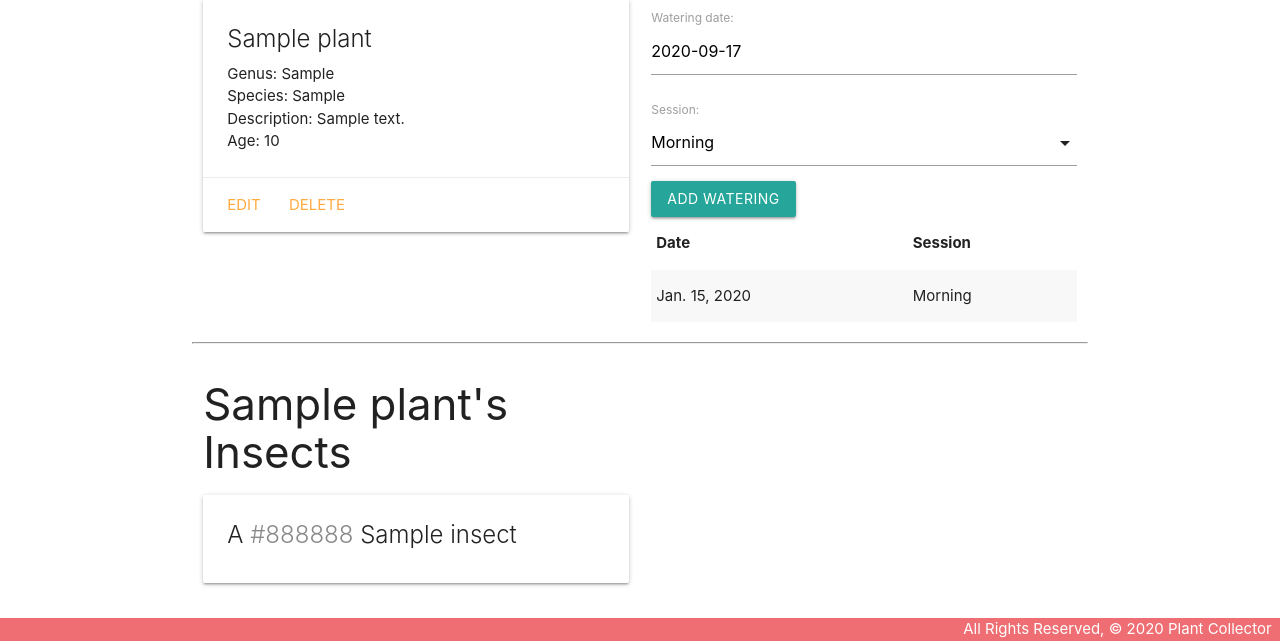
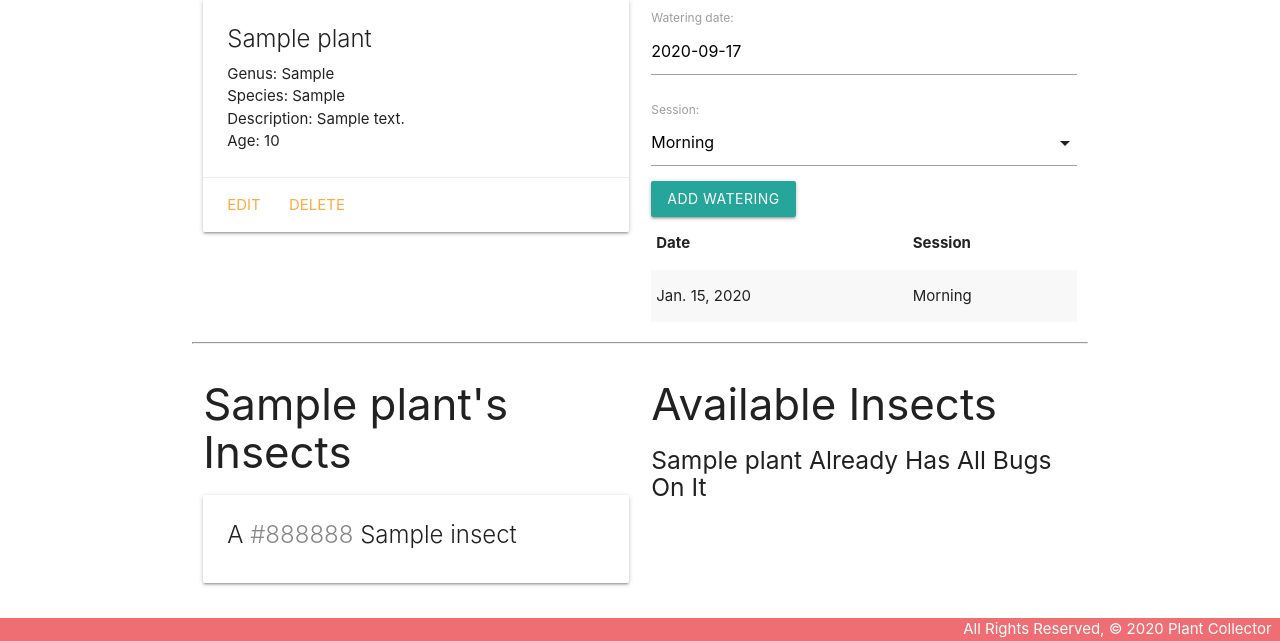
Before and after one commit to jdemarc/plantcollector, a Django app: page /plants/1/ in a window 1280 px wide. Shown: the part 209-850 px from the top of the page. Run offline with Django 3.2, Linux system fonts and the light colour scheme; tables that the repository leaves empty hold one stand-in row (values such as "Sample post").

Commit message:
Add all available insects.

```diff
--- a/main_app/templates/plants/detail.html
+++ b/main_app/templates/plants/detail.html
@@ -61,6 +61,28 @@
       {% endif %}
     </div>
     <!-- Available toys will come after this line -->
+    <div class="col s6">
+      <h3>Available Insects</h3>
+      {% if insects.count %}
+        {% for insect in insects.all %}
+          <div class="card">
+            <div class="card-content">
+              <span class="card-title">
+                A <span style="color: {{ insect.color }}">{{ insect.color }}</span> {{ insect.name }}
+              </span>
+            </div>
+            <div class="card-action">
+              <form action="" method="post">
+                {% csrf_token %}
+                <button type="submit" class="btn">Add</button>
+              </form>
+            </div>
+          </div>
+        {% endfor %}
+      {% else %}
+        <h5>{{plant.name}} Already Has All Bugs On It</h5>
+      {% endif %}
+    </div>
   </div>
 
 <script>
--- a/main_app/views.py
+++ b/main_app/views.py
@@ -18,8 +18,12 @@ def plants_index(request):
 
 def plants_detail(request, plant_id):
   plant = Plant.objects.get(id=plant_id)
+  insects_plant_doesnt_have = Insect.objects.exclude(id__in = plant.insects.all().values_list('id'))
   watering_form = WateringForm()
-  return render(request, 'plants/detail.html', {'plant': plant, 'watering_form': watering_form})
+  return render(request, 'plants/detail.html', {
+    'plant': plant, 'watering_form': watering_form,
+    'insects': insects_plant_doesnt_have
+  })
 
 def add_watering(request, plant_id):
   form = WateringForm(request.POST)
```
